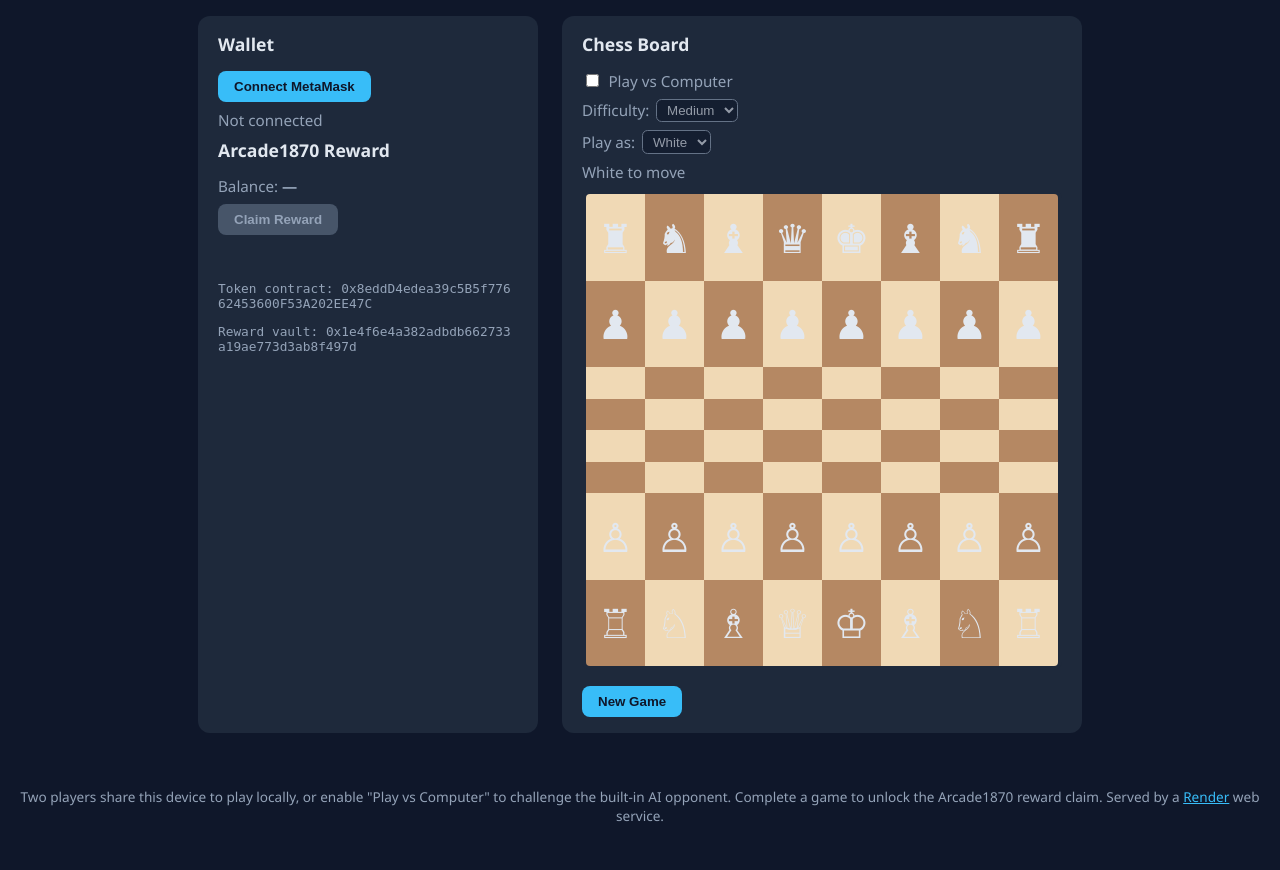
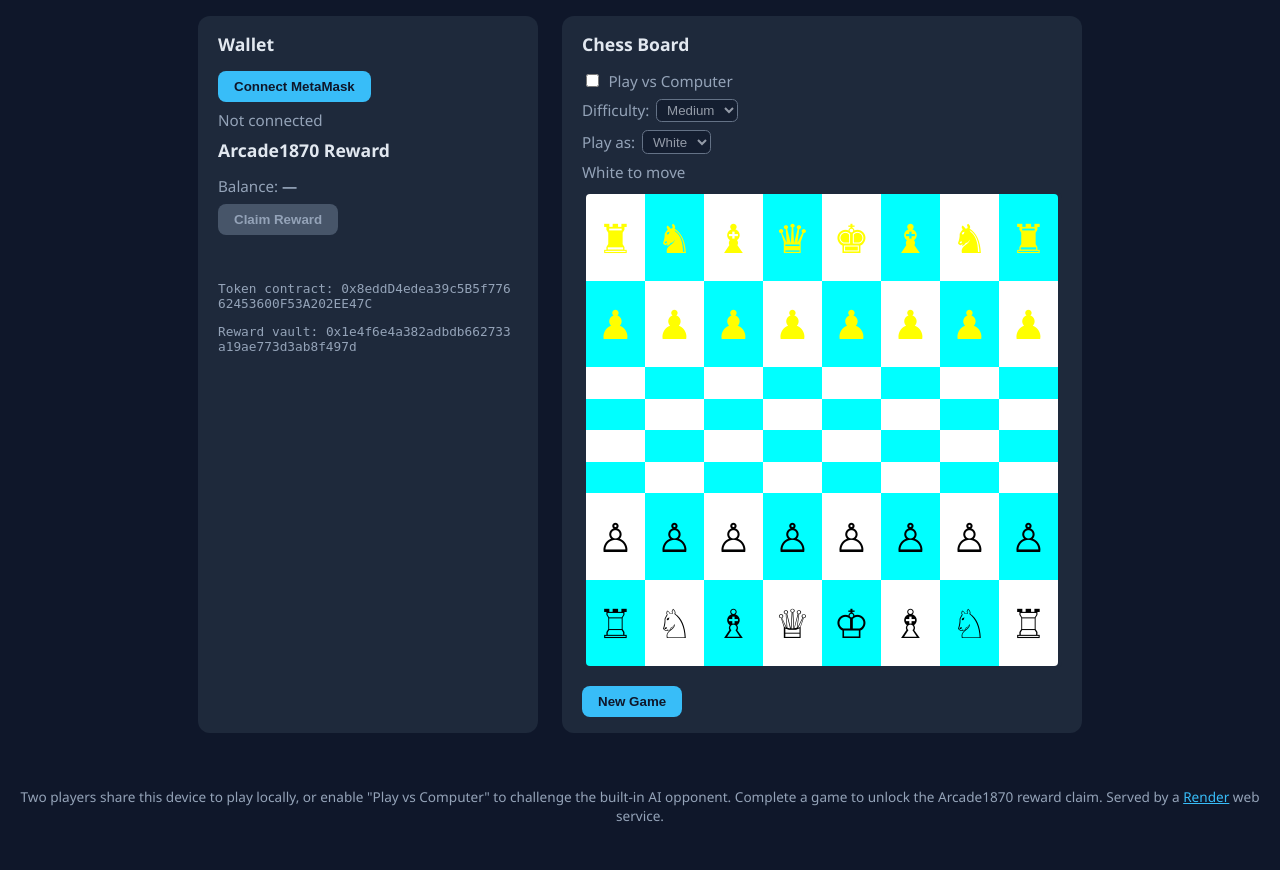
Before and after one commit to jcampbell1870/Crypto-Chess-3, a web app: page / in a window 1280 px wide. Shown: the part 109-979 px from the top of the page. Run offline with its HTML, style and script files only (its server is not run), Linux system fonts and the light colour scheme; data that the repository does not hold is empty.

Commit message:
Update chess board and piece colors
Co-authored-by: jcampbell1870 <67461921+jcampbell1870@users.noreply.github.com>

```diff
--- a/css/styles.css
+++ b/css/styles.css
@@ -5,8 +5,8 @@
   --accent-dark: #0284c7;
   --text: #e2e8f0;
   --muted: #94a3b8;
-  --light-square: #f0d9b5;
-  --dark-square: #b58863;
+  --light-square: #ffffff;
+  --dark-square: #00ffff;
   --danger: #f87171;
   --success: #4ade80;
 }
@@ -167,6 +167,14 @@ button:disabled {
   filter: drop-shadow(0 0 4px var(--danger));
 }
 
+.piece.white-piece {
+  color: #000000;
+}
+
+.piece.black-piece {
+  color: #ffff00;
+}
+
 #claim-status {
   min-height: 1.2em;
   color: var(--success);
--- a/js/board.js
+++ b/js/board.js
@@ -148,7 +148,7 @@ export class Board {
         const piece = this.game.get(square);
         if (piece) {
           const pieceEl = document.createElement('span');
-          pieceEl.className = 'piece';
+          pieceEl.className = `piece ${piece.color === 'w' ? 'white-piece' : 'black-piece'}`;
           pieceEl.textContent = UNICODE_PIECES[piece.color][piece.type];
           if (piece.type === 'k' && piece.color === inCheckColor) {
             pieceEl.classList.add('in-check');
```
